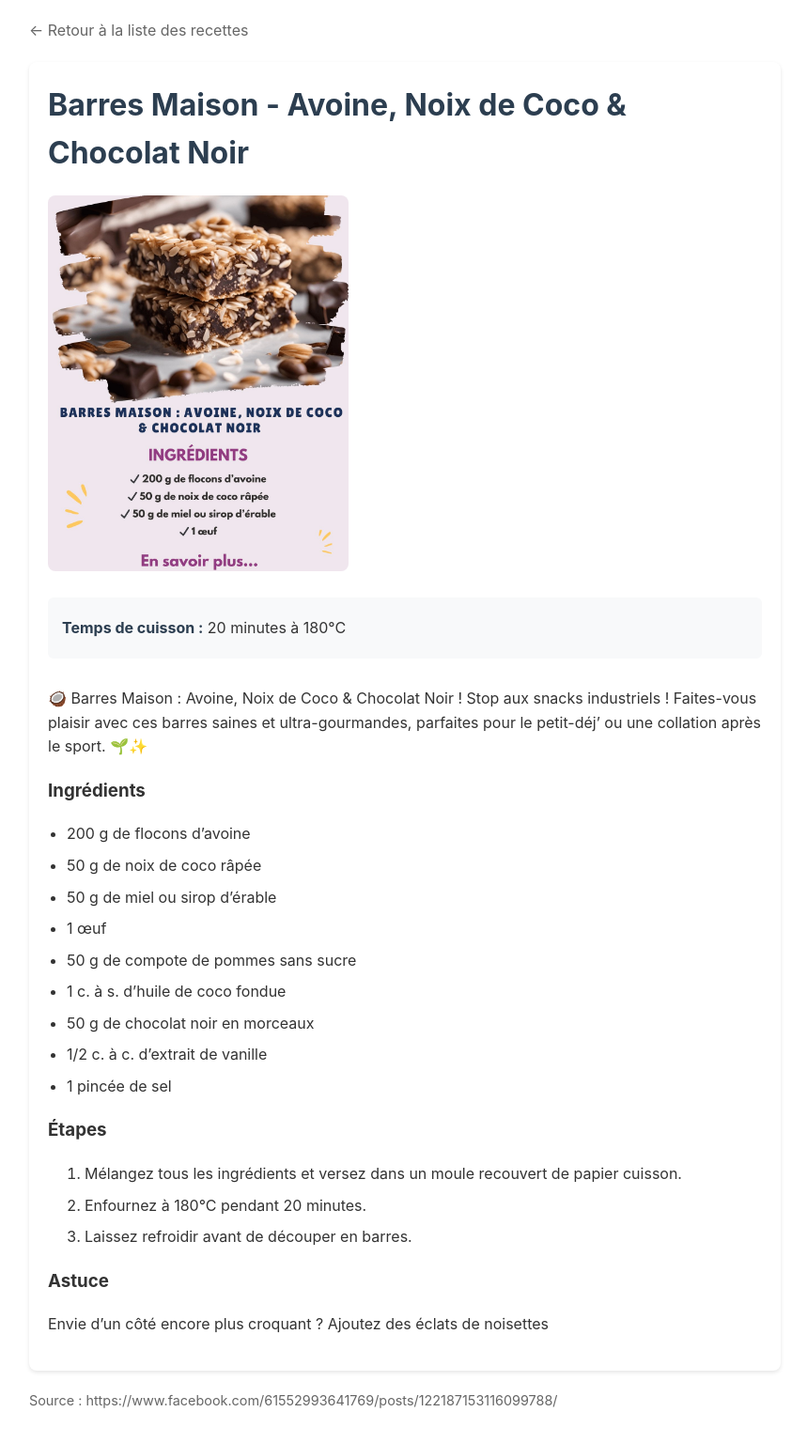
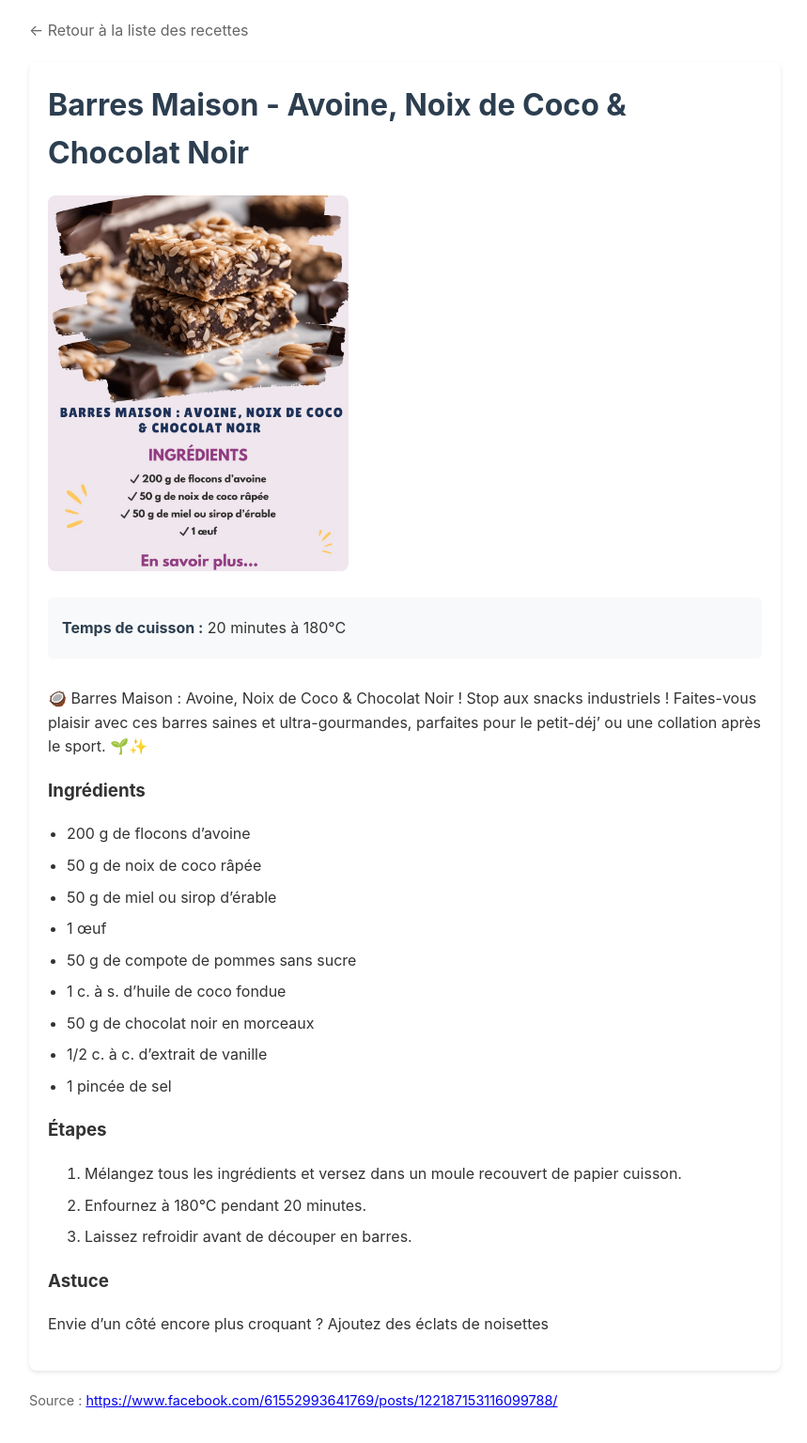
Before and after one commit to beacuisine/beacuisine.github.io, a Jekyll site: the page built from _recipes/barres-maison-avoine-coco-chocolat.md, in a window 1280 px wide. Shown: the whole page at 94% size, without its empty margins (209-1068 px from the left). Built offline with Jekyll 4.4.1, drawn with Linux system fonts in a browser that asks for light colours.

Commit message:
ADD page.source in footer condition so if it's a link it gets displayed as a link

```diff
--- a/_layouts/recipe.html
+++ b/_layouts/recipe.html
@@ -48,7 +48,15 @@
 
     {% if page.source %}
     <footer class="recipe-source">
-      <p>Source : {{ page.source }}</p>
+      <p>Source :
+    {% endif %}
+    {% if page.source | starts_with: 'http' or page.source | starts_with: 'https' %}
+      <a href="{{ page.source }}" target="_blank" rel="noopener noreferrer">{{ page.source }}</a>
+    {% else %}
+      {{ page.source }}
+    {% endif %}
+    {% if page.source %}
+      </p>
     </footer>
     {% endif %}
   </body>
```
